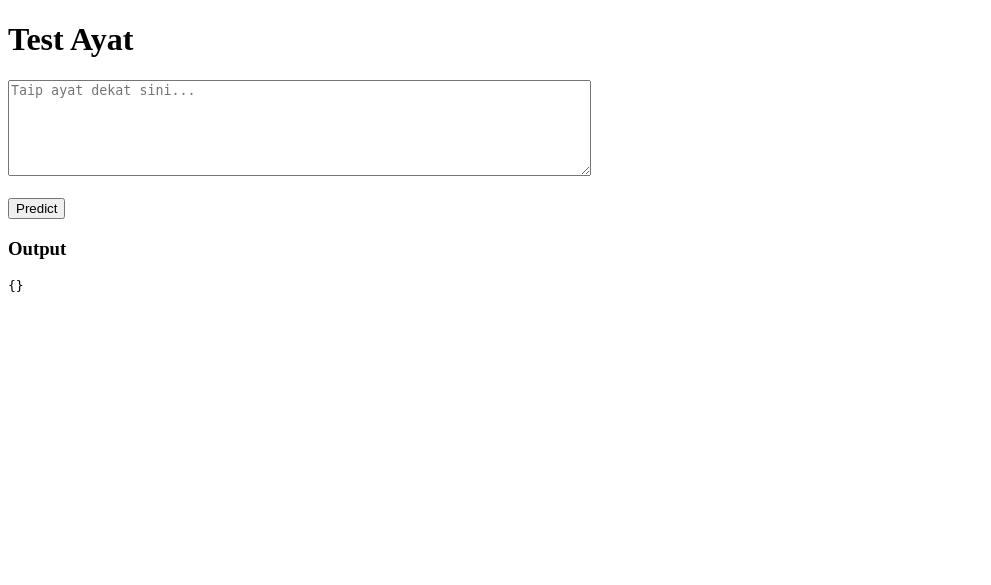
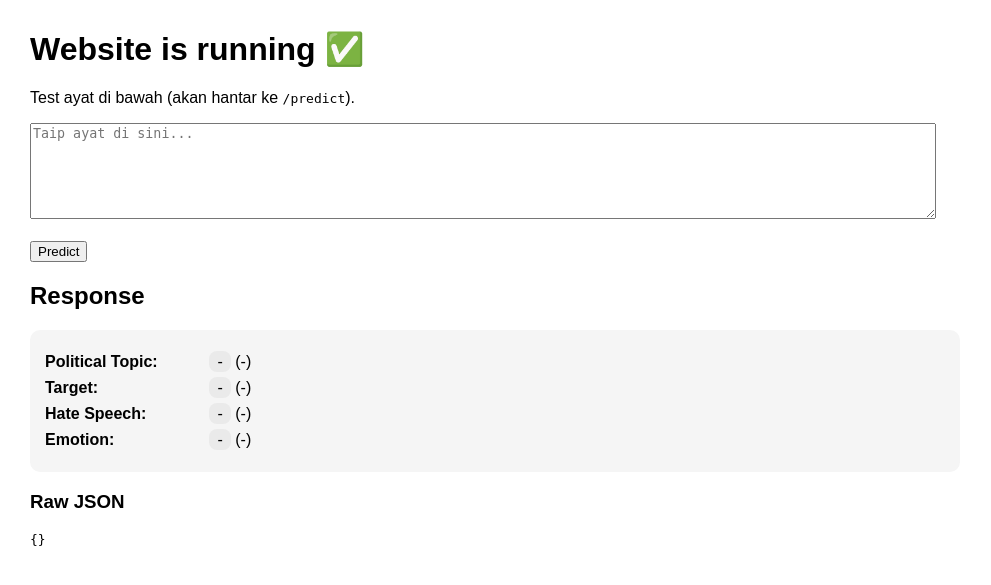
Before and after one commit to akmalariff511-byte/fyp-political-classifier, a Python web app: template templates/index.html in a window 1280 px wide. Shown: the top 585 px of the page, without its empty margins (0-991 px from the left). Run offline with Jinja, Linux system fonts and the light colour scheme; the template is opened without the code that fills it, so the values that code supplies are empty.

Commit message:
improve UI for multi-task output

```diff
--- a/templates/index.html
+++ b/templates/index.html
@@ -2,33 +2,67 @@
 <html>
 <head>
   <title>FYP Political Classifier</title>
+  <style>
+    body { font-family: Arial, sans-serif; margin: 30px; }
+    textarea { width: 100%; max-width: 900px; }
+    .box { background:#f5f5f5; padding:15px; border-radius:10px; max-width: 900px; }
+    .row { margin: 8px 0; }
+    .label { display:inline-block; width: 160px; font-weight: bold; }
+    .badge { padding: 2px 8px; border-radius: 8px; background: #eaeaea; }
+  </style>
 </head>
 <body>
-    <h1>Test Ayat</h1>
 
-    <textarea id="text" rows="6" cols="70"
-      placeholder="Taip ayat dekat sini..."></textarea>
+  <h1>Website is running ✅</h1>
+  <p>Test ayat di bawah (akan hantar ke <code>/predict</code>).</p>
+
+  <textarea id="textInput" rows="6" placeholder="Taip ayat di sini..."></textarea>
   <br><br>
-
   <button onclick="sendText()">Predict</button>
 
-    <h3>Output</h3>
-    <pre id="result">{}</pre>
+  <h2>Response</h2>
+
+  <div class="box">
+    <div class="row"><span class="label">Political Topic:</span> <span id="pLabel" class="badge">-</span> (<span id="pConf">-</span>)</div>
+    <div class="row"><span class="label">Target:</span> <span id="tLabel" class="badge">-</span> (<span id="tConf">-</span>)</div>
+    <div class="row"><span class="label">Hate Speech:</span> <span id="hLabel" class="badge">-</span> (<span id="hConf">-</span>)</div>
+    <div class="row"><span class="label">Emotion:</span> <span id="eLabel" class="badge">-</span> (<span id="eConf">-</span>)</div>
+  </div>
+
+  <h3>Raw JSON</h3>
+  <pre id="raw">{}</pre>
 
 <script>
 async function sendText() {
-        const text = document.getElementById("text").value;
+  const text = document.getElementById("textInput").value;
 
   const res = await fetch("/predict", {
     method: "POST",
     headers: {"Content-Type": "application/json"},
-          body: JSON.stringify({ text: text })
+    body: JSON.stringify({ text })
   });
 
   const data = await res.json();
-        document.getElementById("result").innerText =
-          JSON.stringify(data, null, 2);
+
+  // paparkan raw JSON
+  document.getElementById("raw").innerText = JSON.stringify(data, null, 2);
+
+  // ambil output ikut format Step 1 (multi-task)
+  const pred = data.predictions || {};
+
+  document.getElementById("pLabel").innerText = pred.political_topic?.label ?? "-";
+  document.getElementById("pConf").innerText  = pred.political_topic?.confidence ?? "-";
+
+  document.getElementById("tLabel").innerText = pred.target?.label ?? "-";
+  document.getElementById("tConf").innerText  = pred.target?.confidence ?? "-";
+
+  document.getElementById("hLabel").innerText = pred.hate_speech?.label ?? "-";
+  document.getElementById("hConf").innerText  = pred.hate_speech?.confidence ?? "-";
+
+  document.getElementById("eLabel").innerText = pred.emotion?.label ?? "-";
+  document.getElementById("eConf").innerText  = pred.emotion?.confidence ?? "-";
 }
 </script>
+
 </body>
 </html>
```
Lines whose indentation alone changed are shown as unchanged.
